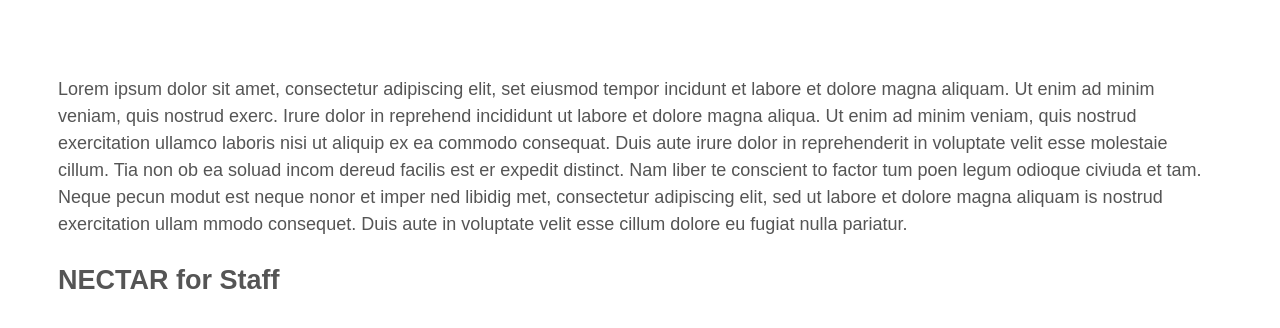
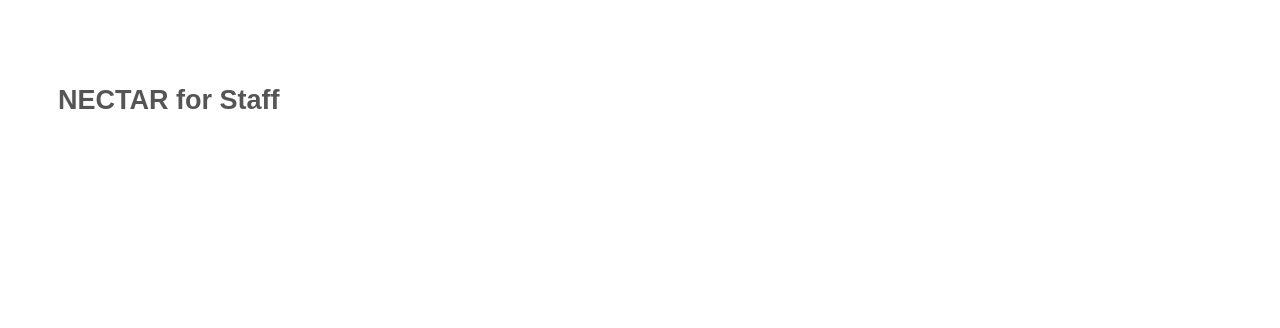
Before and after one commit to NickDimmock/nectar-for-staff-old, a Jekyll site: the page built from index.md, in a window 1280 px wide. Shown: the top 328 px of the page. Built offline with Jekyll 4.4.1, drawn with Linux system fonts in a browser that asks for light colours; Markdown is read by kramdown in place of the engine named in the settings.

Commit message:
Deleted unwanted files, test edit

```diff
--- a/index.md
+++ b/index.md
@@ -3,7 +3,4 @@ layout: default
 title: NECTAR for Staff
 ---
 
-
-Lorem ipsum dolor sit amet, consectetur adipiscing elit, set eiusmod tempor incidunt et labore et dolore magna aliquam. Ut enim ad minim veniam, quis nostrud exerc. Irure dolor in reprehend incididunt ut labore et dolore magna aliqua. Ut enim ad minim veniam, quis nostrud exercitation ullamco laboris nisi ut aliquip ex ea commodo consequat. Duis aute irure dolor in reprehenderit in voluptate velit esse molestaie cillum. Tia non ob ea soluad incom dereud facilis est er expedit distinct. Nam liber te conscient to factor tum poen legum odioque civiuda et tam. Neque pecun modut est neque nonor et imper ned libidig met, consectetur adipiscing elit, sed ut labore et dolore magna aliquam is nostrud exercitation ullam mmodo consequet. Duis aute in voluptate velit esse cillum dolore eu fugiat nulla pariatur.
-
 #NECTAR for Staff
```
Also changed, not shown: 13 other files.
